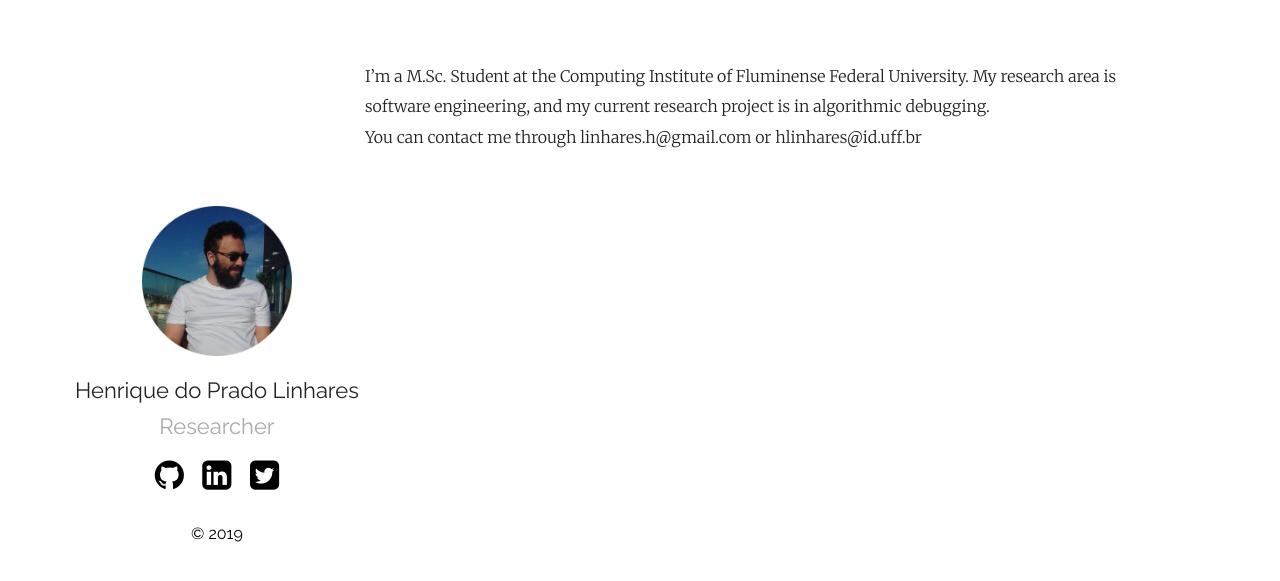
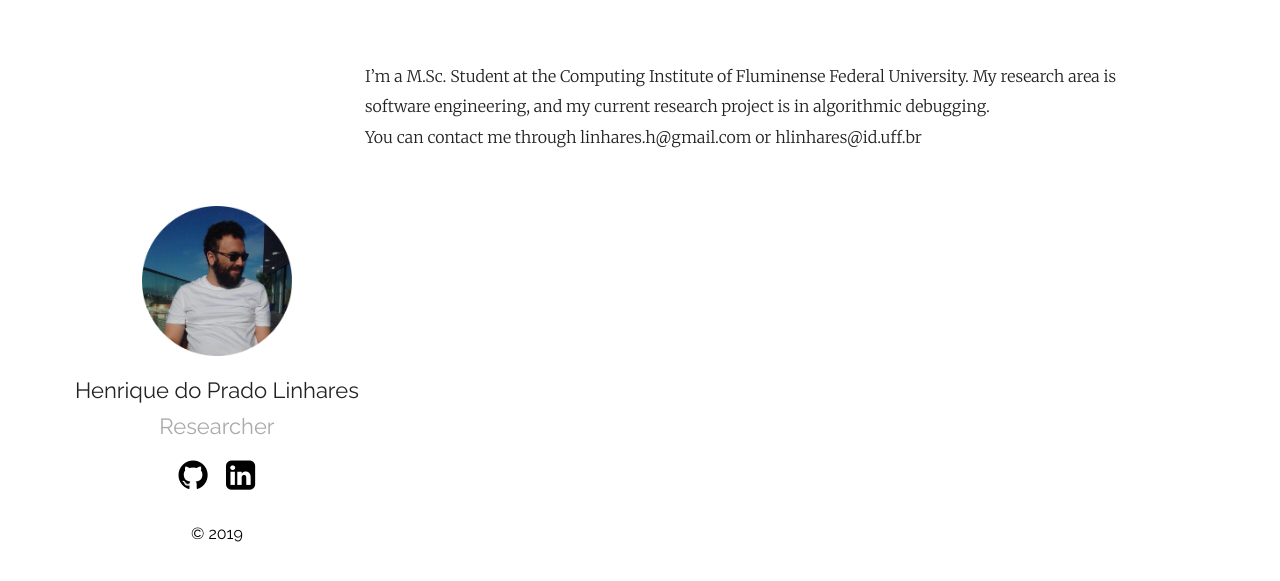
Before and after one commit to linharesh/linharesh.github.io, a Jekyll site: the page built from index.md, in a window 1280 px wide. Shown: the top 581 px of the page. Built offline with Jekyll 4.4.1, drawn with Linux system fonts in a browser that asks for light colours.

Commit message:
Update default.html

```diff
--- a/_layouts/default.html
+++ b/_layouts/default.html
@@ -12,7 +12,6 @@
 			<ul class="social">
 				<a href="https://github.com/{{ site.plainwhite.social_links.github }}"><li><i class="icon-github-circled"></i></li></a>
 				<a href="https://www.linkedin.com/{{ site.plainwhite.social_links.linkedIn }}"><li><i class="icon-linkedin-squared"></i></li></a>
-				<a href="https://twitter.com/{{ site.plainwhite.social_links.twitter }}"><li><i class="icon-twitter-squared"></i></li></a>
 			</ul>
 			<p>&copy; 2019</p>
 		</section>
```
